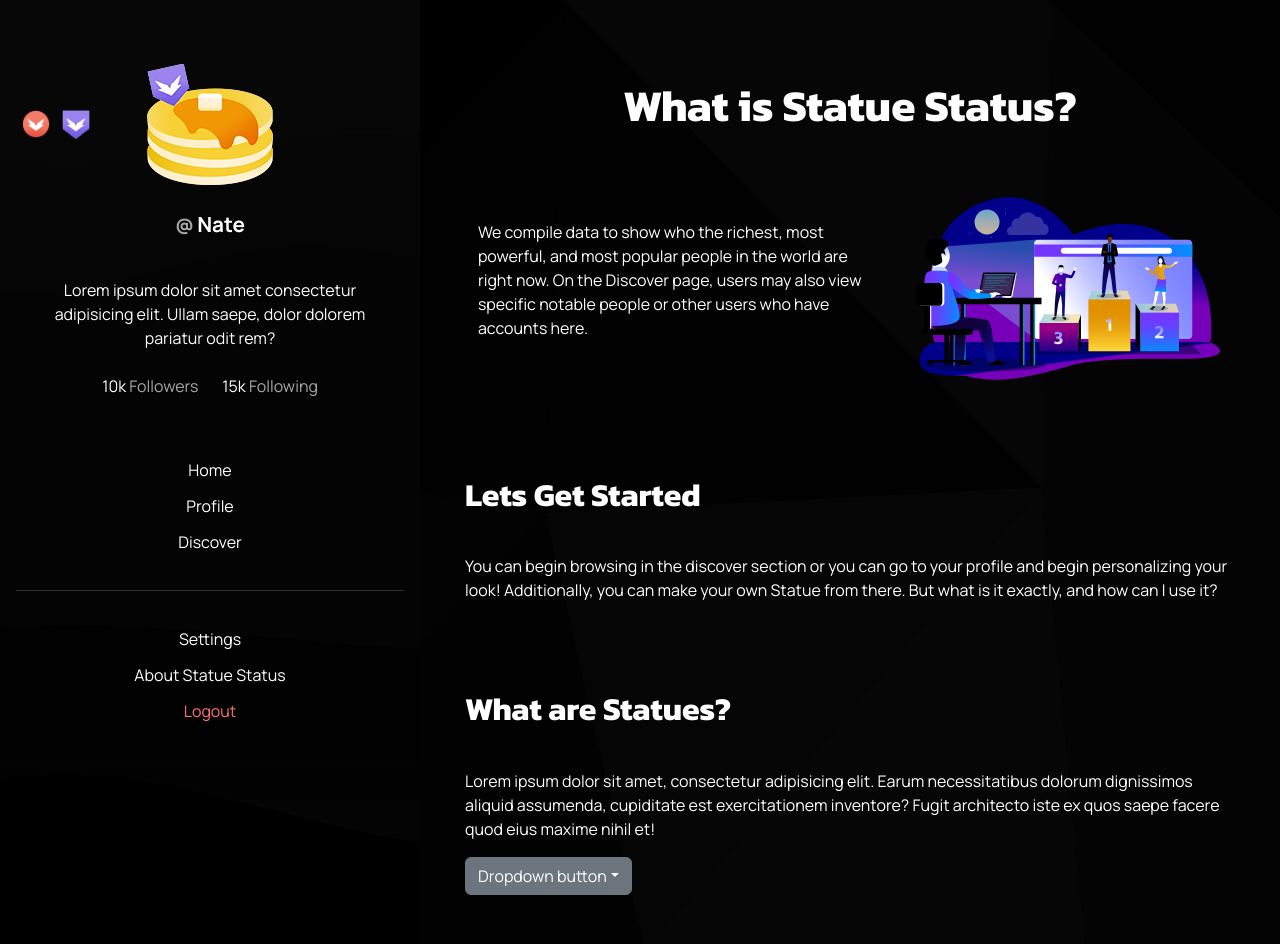
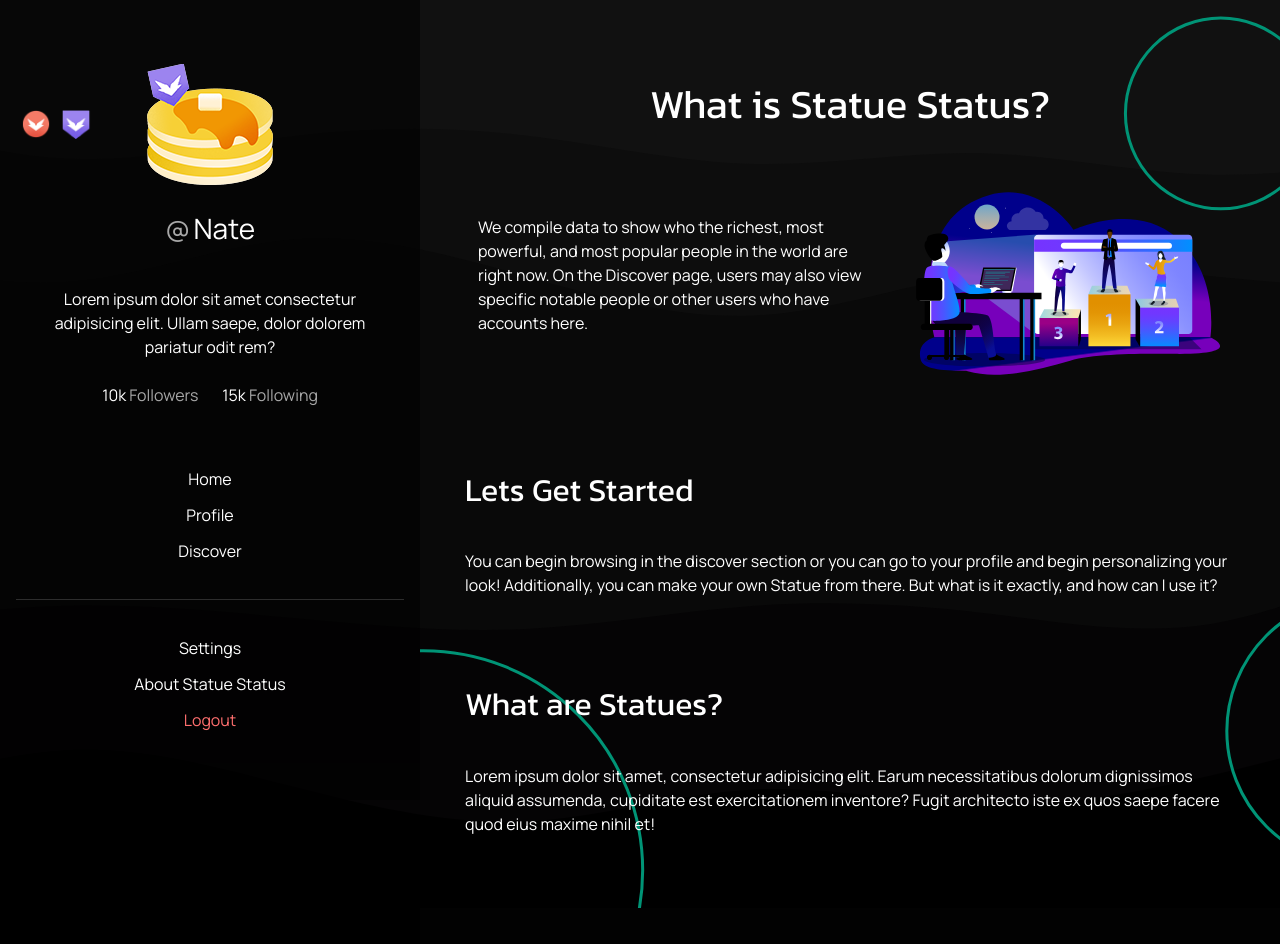
Before and after one commit to TDG-Org/Statue-Status, a React (Create React App) app in the folder client/: page /about in a window 1280 px wide. Shown: the top 944 px of the page. Built offline with nearby package versions, Linux system fonts and the light colour scheme.

Commit message:
updated about page

```diff
--- a/client/src/pages/About/AboutPage.jsx
+++ b/client/src/pages/About/AboutPage.jsx
@@ -1,7 +1,6 @@
 import React from "react";
 
 // Components
-import Accordion from "../../components/Accordion";
 
 // Styles
 import "./AboutPage.scss";
@@ -40,8 +39,6 @@
           <div className="about-sect-content">
             <p>Lorem ipsum dolor sit amet, consectetur adipisicing elit. Earum necessitatibus dolorum dignissimos aliquid assumenda, cupiditate est exercitationem inventore? Fugit architecto iste ex quos saepe facere quod eius maxime nihil et!</p>
 
-            <Accordion />
-
             </div>
         </div>
 
```
Also changed, not shown: client/src/assets/svgs/aboutpage-background.svg, client/src/assets/svgs/discoverpage-background.svg (added).
